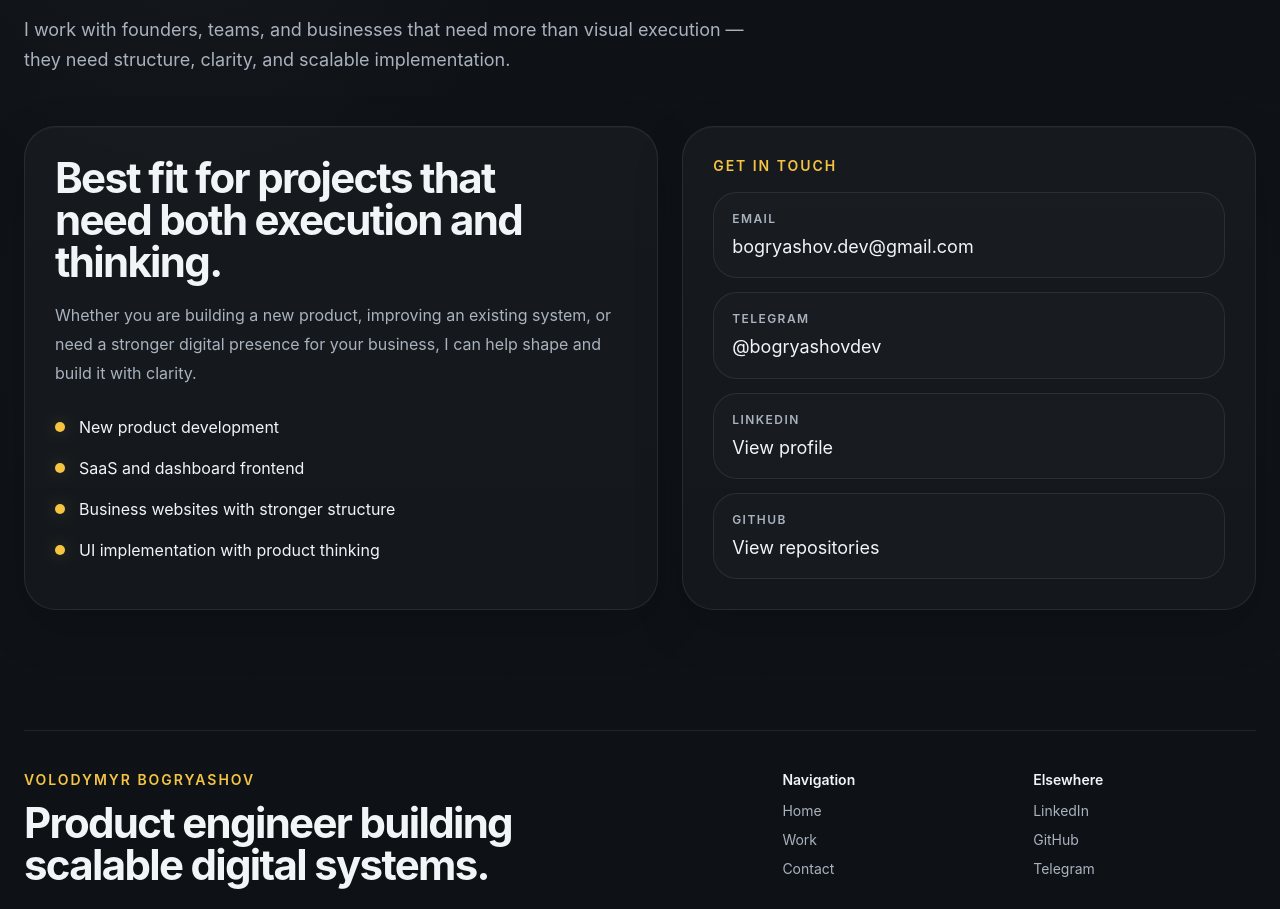
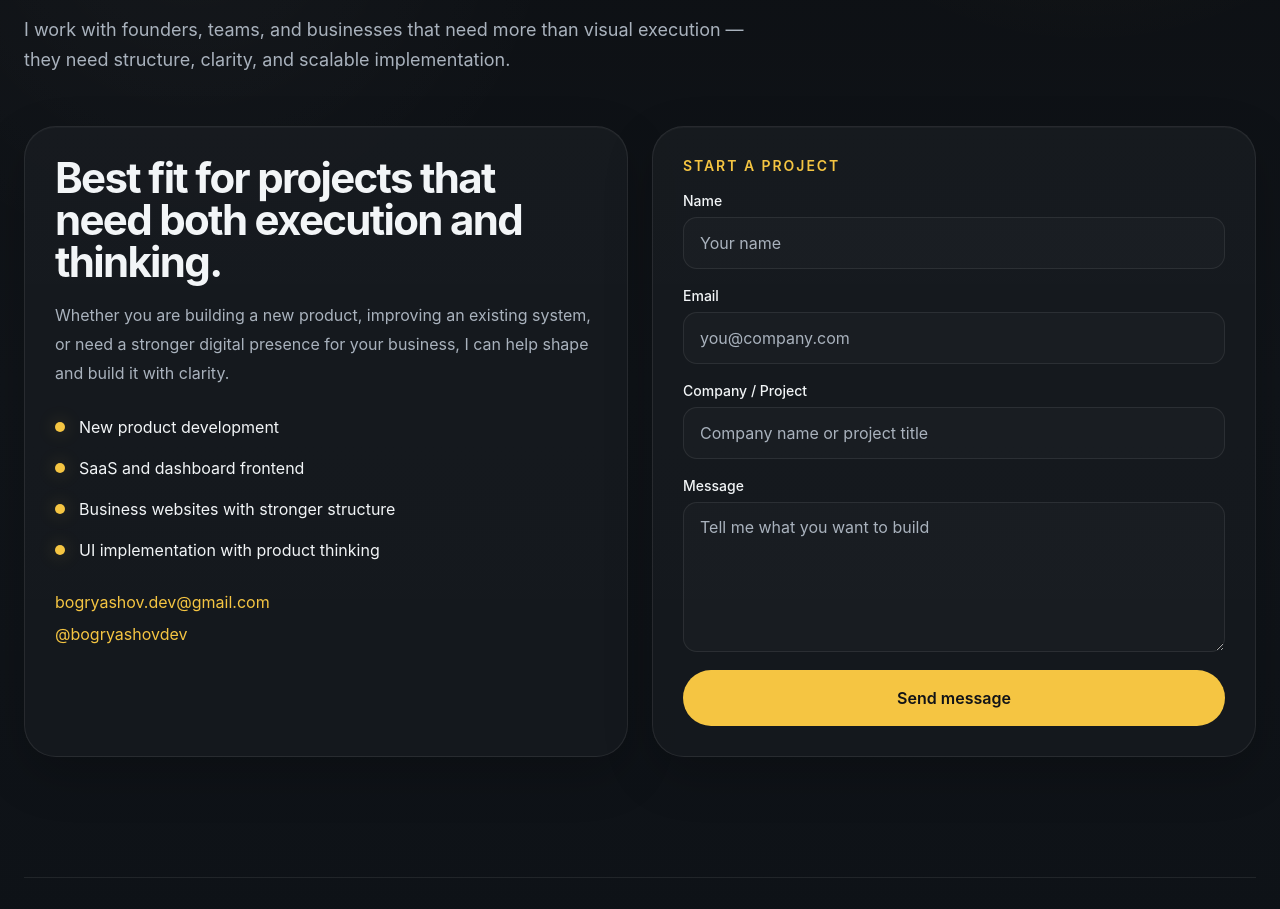
Before and after one commit to bogryashov01/bogryashov.dev, a Next.js app: page /contact in a window 1280 px wide. Shown: the part 466-1375 px from the top of the page. Built offline with nearby package versions, Linux system fonts and the light colour scheme.

Commit message:
adding resend

```diff
--- a/package.json
+++ b/package.json
@@ -19,6 +19,7 @@
     "next": "^15.0.5",
     "react": "^18.3.1",
     "react-dom": "^18.3.1",
+    "resend": "^6.10.0",
     "sass": "^1.92.1",
     "tailwind-merge": "^3.3.1"
   },
--- /dev/null
+++ b/src/app/api/contact/route.ts
@@ -0,0 +1,54 @@
+import { NextResponse } from 'next/server';
+import { Resend } from 'resend';
+
+const resend = new Resend(process.env.RESEND_API_KEY);
+
+export async function POST(request: Request) {
+  try {
+    const body = await request.json();
+
+    const name = String(body.name || '').trim();
+    const email = String(body.email || '').trim();
+    const company = String(body.company || '').trim();
+    const message = String(body.message || '').trim();
+
+    if (!name || !email || !message) {
+      return NextResponse.json({ error: 'Name, email, and message are required.' }, { status: 400 });
+    }
+
+    const from = process.env.RESEND_FROM_EMAIL || 'onboarding@resend.dev';
+    const to = process.env.RESEND_TO_EMAIL || 'bogryashov@gmail.com';
+
+    const { error } = await resend.emails.send({
+      from,
+      to: [to],
+      subject: `New project inquiry from ${name}`,
+      replyTo: email,
+      html: `
+        <div style="font-family: Arial, sans-serif; line-height: 1.6; color: #111;">
+          <h2>New contact form submission</h2>
+          <p><strong>Name:</strong> ${escapeHtml(name)}</p>
+          <p><strong>Email:</strong> ${escapeHtml(email)}</p>
+          <p><strong>Company / Project:</strong> ${escapeHtml(company || '—')}</p>
+          <p><strong>Message:</strong></p>
+          <p>${escapeHtml(message).replace(/\n/g, '<br />')}</p>
+        </div>
+      `,
+    });
+
+    if (error) {
+      console.error('Resend error:', error);
+      return NextResponse.json({ error: 'Failed to send message.' }, { status: 500 });
+    }
+
+    return NextResponse.json({ ok: true });
+  } catch (error) {
+    console.error('Contact form error:', error);
+
+    return NextResponse.json({ error: 'Failed to send message.' }, { status: 500 });
+  }
+}
+
+function escapeHtml(value: string) {
+  return value.replaceAll('&', '&amp;').replaceAll('<', '&lt;').replaceAll('>', '&gt;').replaceAll('"', '&quot;').replaceAll("'", '&#039;');
+}
--- a/src/components/sections/ContactPage/components/ContactDetails/ContactDetails.module.scss
+++ b/src/components/sections/ContactPage/components/ContactDetails/ContactDetails.module.scss
@@ -120,6 +120,188 @@
   word-break: break-word;
 }
 
+.contactDetails {
+  padding-top: 20px;
+  padding-bottom: 120px;
+}
+
+.contactDetails__grid {
+  display: grid;
+  grid-template-columns: 1fr 1fr;
+  gap: 24px;
+}
+
+.contactDetails__introCard,
+.contactDetails__formCard {
+  padding: 30px;
+  border: 1px solid $border-soft;
+  border-radius: $radius-xl;
+  background: linear-gradient(180deg, rgba(255, 255, 255, 0.02), rgba(255, 255, 255, 0.01)), rgba(19, 23, 28, 0.82);
+  box-shadow:
+    inset 0 1px 0 rgba(255, 255, 255, 0.03),
+    0 18px 50px rgba(0, 0, 0, 0.2);
+}
+
+.contactDetails__title {
+  margin: 0;
+  max-width: 520px;
+  color: $text-primary;
+  font-size: clamp(28px, 4vw, 42px);
+  font-weight: 700;
+  line-height: 1;
+  letter-spacing: -0.04em;
+}
+
+.contactDetails__text {
+  margin: 18px 0 0;
+  max-width: 620px;
+  color: $text-muted;
+  font-size: $font-size-base;
+  line-height: 1.8;
+}
+
+.contactDetails__pointList {
+  display: grid;
+  gap: 14px;
+  margin-top: 26px;
+}
+
+.contactDetails__pointItem {
+  display: flex;
+  align-items: flex-start;
+  gap: 14px;
+}
+
+.contactDetails__bullet {
+  width: 10px;
+  height: 10px;
+  margin-top: 8px;
+  border-radius: 50%;
+  flex-shrink: 0;
+  background: $accent-primary;
+  box-shadow: 0 0 18px rgba(245, 197, 66, 0.28);
+}
+
+.contactDetails__pointText {
+  margin: 0;
+  color: $text-primary;
+  font-size: $font-size-base;
+  line-height: 1.7;
+}
+
+.contactDetails__directLinks {
+  display: flex;
+  flex-direction: column;
+  gap: 12px;
+  margin-top: 28px;
+}
+
+.contactDetails__directLink {
+  color: $accent-primary;
+  font-size: $font-size-base;
+  transition: color $transition-fast;
+
+  &:hover {
+    color: $accent-hover;
+  }
+}
+
+.contactDetails__formLabel {
+  margin: 0 0 18px;
+  color: $accent-primary;
+  font-size: $font-size-sm;
+  font-weight: 600;
+  letter-spacing: 0.14em;
+  text-transform: uppercase;
+}
+
+.contactDetails__form {
+  display: grid;
+  gap: 18px;
+}
+
+.contactDetails__field {
+  display: grid;
+  gap: 8px;
+}
+
+.contactDetails__fieldLabel {
+  color: $text-primary;
+  font-size: $font-size-sm;
+  font-weight: 500;
+}
+
+.contactDetails__input {
+  width: 100%;
+  min-height: 52px;
+  padding: 0 16px;
+  border: 1px solid $border-soft;
+  border-radius: 14px;
+  background: rgba(255, 255, 255, 0.02);
+  color: $text-primary;
+  outline: none;
+  transition:
+    border-color $transition-fast,
+    box-shadow $transition-fast,
+    background-color $transition-fast;
+
+  &::placeholder {
+    color: $text-muted;
+  }
+
+  &:focus {
+    border-color: rgba(245, 197, 66, 0.4);
+    box-shadow: 0 0 0 4px rgba(245, 197, 66, 0.08);
+    background: rgba(255, 255, 255, 0.03);
+  }
+}
+
+.contactDetails__textarea {
+  min-height: 150px;
+  padding: 14px 16px;
+  resize: vertical;
+}
+
+.contactDetails__submit {
+  min-height: 56px;
+  padding: 0 24px;
+  border: 0;
+  border-radius: 999px;
+  background: $accent-primary;
+  color: #111317;
+  font-size: $font-size-base;
+  font-weight: 600;
+  cursor: pointer;
+  transition:
+    transform $transition-fast,
+    box-shadow $transition-fast,
+    background-color $transition-fast;
+
+  &:hover {
+    transform: translateY(-1px);
+    background: $accent-hover;
+    box-shadow: 0 0 24px 0 $glow-accent;
+  }
+
+  &:disabled {
+    opacity: 0.7;
+    cursor: not-allowed;
+    transform: none;
+  }
+}
+
+.contactDetails__success {
+  margin: 0;
+  color: #8ee29a;
+  font-size: $font-size-sm;
+}
+
+.contactDetails__error {
+  margin: 0;
+  color: #ff8f8f;
+  font-size: $font-size-sm;
+}
+
 @media (max-width: 980px) {
   .contactDetails__grid {
     grid-template-columns: 1fr;
@@ -132,7 +314,8 @@
   }
 
   .contactDetails__introCard,
-  .contactDetails__methodsCard {
+  .contactDetails__methodsCard,
+  .contactDetails__formCard {
     padding: 22px 20px;
   }
 }
--- a/src/components/sections/ContactPage/components/ContactDetails/ContactDetails.tsx
+++ b/src/components/sections/ContactPage/components/ContactDetails/ContactDetails.tsx
@@ -1,29 +1,9 @@
+'use client';
+
+import { useState } from 'react';
 import Section from '@/components/UI/Section/Section';
 import { SITE_CONFIG } from '@/lib/site-config';
 import styles from './ContactDetails.module.scss';
-
-const contactMethods = [
-  {
-    label: 'Email',
-    value: SITE_CONFIG.email,
-    href: `mailto:${SITE_CONFIG.email}`,
-  },
-  {
-    label: 'Telegram',
-    value: SITE_CONFIG.telegramHandle,
-    href: SITE_CONFIG.telegram,
-  },
-  {
-    label: 'LinkedIn',
-    value: 'View profile',
-    href: SITE_CONFIG.linkedin,
-  },
-  {
-    label: 'GitHub',
-    value: 'View repositories',
-    href: SITE_CONFIG.github,
-  },
-];
 
 const introPoints = [
   'New product development',
@@ -32,7 +12,67 @@ const introPoints = [
   'UI implementation with product thinking',
 ];
 
+type FormState = {
+  name: string;
+  email: string;
+  company: string;
+  message: string;
+};
+
+const initialFormState: FormState = {
+  name: '',
+  email: '',
+  company: '',
+  message: '',
+};
+
 export default function ContactDetails() {
+  const [form, setForm] = useState<FormState>(initialFormState);
+  const [isSubmitting, setIsSubmitting] = useState(false);
+  const [status, setStatus] = useState<'idle' | 'success' | 'error'>('idle');
+  const [errorMessage, setErrorMessage] = useState('');
+
+  const handleChange = (event: React.ChangeEvent<HTMLInputElement | HTMLTextAreaElement>) => {
+    const { name, value } = event.target;
+
+    setForm((prev) => ({
+      ...prev,
+      [name]: value,
+    }));
+  };
+
+  const handleSubmit = async (event: React.FormEvent<HTMLFormElement>) => {
+    event.preventDefault();
+
+    setIsSubmitting(true);
+    setStatus('idle');
+    setErrorMessage('');
+
+    try {
+      const response = await fetch('/api/contact', {
+        method: 'POST',
+        headers: {
+          'Content-Type': 'application/json',
+        },
+        body: JSON.stringify(form),
+      });
+
+      const data = await response.json();
+
+      if (!response.ok) {
+        throw new Error(data?.error || 'Something went wrong.');
+      }
+
+      setStatus('success');
+      setForm(initialFormState);
+    } catch (error) {
+      setStatus('error');
+      setErrorMessage(error instanceof Error ? error.message : 'Failed to send message.');
+    } finally {
+      setIsSubmitting(false);
+    }
+  };
+
   return (
     <Section className={styles.contactDetails}>
       <div className={styles.contactDetails__grid}>
@@ -52,24 +92,95 @@ export default function ContactDetails() {
               </div>
             ))}
           </div>
+
+          <div className={styles.contactDetails__directLinks}>
+            <a href={`mailto:${SITE_CONFIG.email}`} className={styles.contactDetails__directLink}>
+              {SITE_CONFIG.email}
+            </a>
+
+            <a href={SITE_CONFIG.telegram} target="_blank" rel="noreferrer" className={styles.contactDetails__directLink}>
+              {SITE_CONFIG.telegramHandle}
+            </a>
+          </div>
         </div>
 
-        <div className={styles.contactDetails__methodsCard}>
-          <p className={styles.contactDetails__methodsLabel}>Get in touch</p>
+        <div className={styles.contactDetails__formCard}>
+          <p className={styles.contactDetails__formLabel}>Start a project</p>
 
-          <div className={styles.contactDetails__methods}>
-            {contactMethods.map((item) => (
-              <a
-                key={item.label}
-                href={item.href}
-                className={styles.contactDetails__method}
-                target={item.href.startsWith('http') ? '_blank' : undefined}
-                rel={item.href.startsWith('http') ? 'noreferrer' : undefined}>
-                <span className={styles.contactDetails__methodLabel}>{item.label}</span>
-                <span className={styles.contactDetails__methodValue}>{item.value}</span>
-              </a>
-            ))}
-          </div>
+          <form className={styles.contactDetails__form} onSubmit={handleSubmit}>
+            <div className={styles.contactDetails__field}>
+              <label htmlFor="name" className={styles.contactDetails__fieldLabel}>
+                Name
+              </label>
+              <input
+                id="name"
+                name="name"
+                type="text"
+                value={form.name}
+                onChange={handleChange}
+                required
+                className={styles.contactDetails__input}
+                placeholder="Your name"
+              />
+            </div>
+
+            <div className={styles.contactDetails__field}>
+              <label htmlFor="email" className={styles.contactDetails__fieldLabel}>
+                Email
+              </label>
+              <input
+                id="email"
+                name="email"
+                type="email"
+                value={form.email}
+                onChange={handleChange}
+                required
+                className={styles.contactDetails__input}
+                placeholder="you@company.com"
+              />
+            </div>
+
+            <div className={styles.contactDetails__field}>
+              <label htmlFor="company" className={styles.contactDetails__fieldLabel}>
+                Company / Project
+              </label>
+              <input
+                id="company"
+                name="company"
+                type="text"
+                value={form.company}
+                onChange={handleChange}
+                className={styles.contactDetails__input}
+                placeholder="Company name or project title"
+              />
+            </div>
+
+            <div className={styles.contactDetails__field}>
+              <label htmlFor="message" className={styles.contactDetails__fieldLabel}>
+                Message
+              </label>
+              <textarea
+                id="message"
+                name="message"
+                value={form.message}
+                onChange={handleChange}
+                required
+                rows={6}
+                className={`${styles.contactDetails__input} ${styles.contactDetails__textarea}`}
+                placeholder="Tell me what you want to build"
+              />
+            </div>
+
+            <button type="submit" disabled={isSubmitting} className={styles.contactDetails__submit}>
+              {isSubmitting ? 'Sending...' : 'Send message'}
+            </button>
+
+            {status === 'success' && (
+              <p className={styles.contactDetails__success}>Message sent successfully. I’ll get back to you soon.</p>
+            )}
+
+            {status === 'error' && <p className={styles.contactDetails__error}>{errorMessage}</p>}
+          </form>
         </div>
       </div>
     </Section>
```
Also changed, not shown: 1 other file (tests, documents, lock files or other folders).
